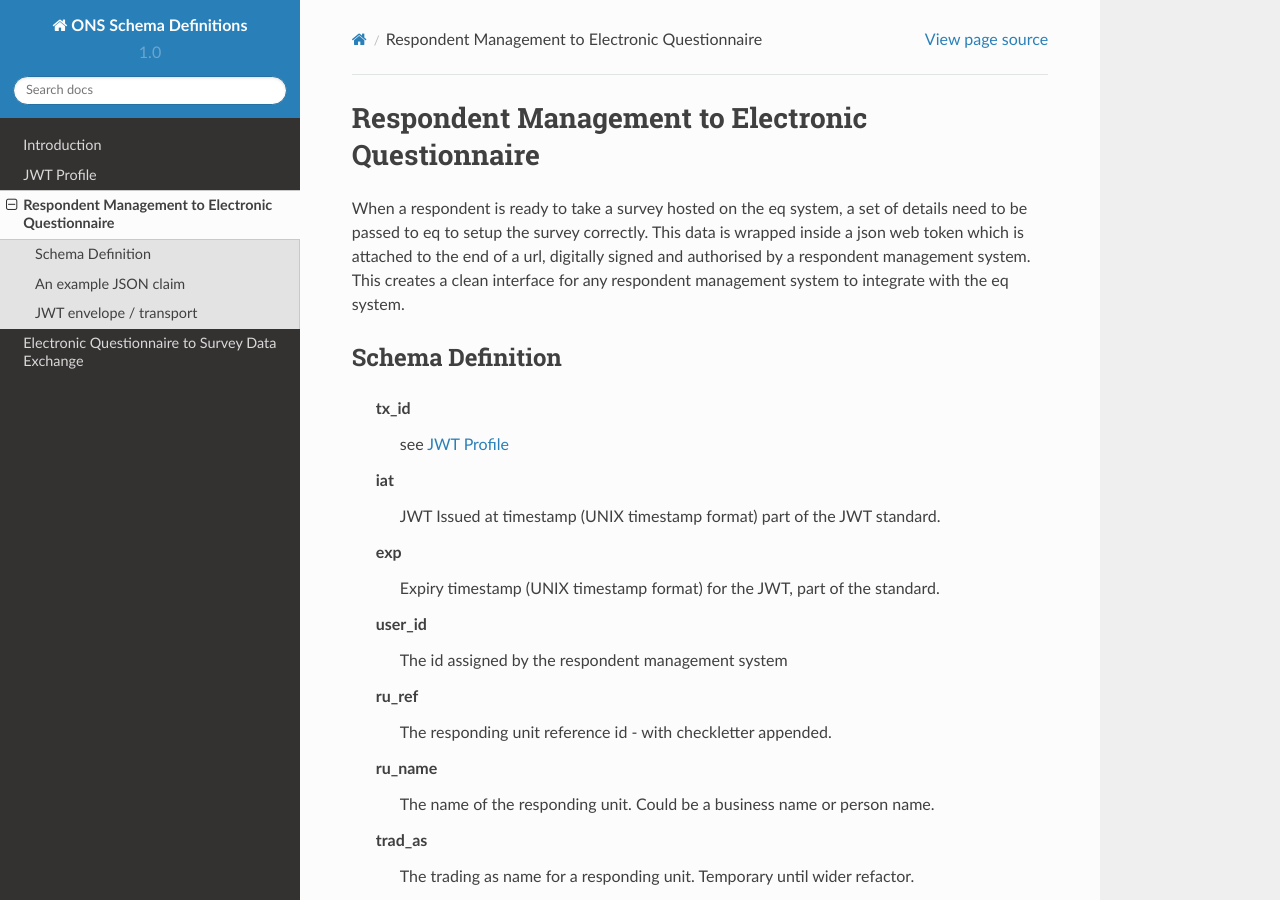
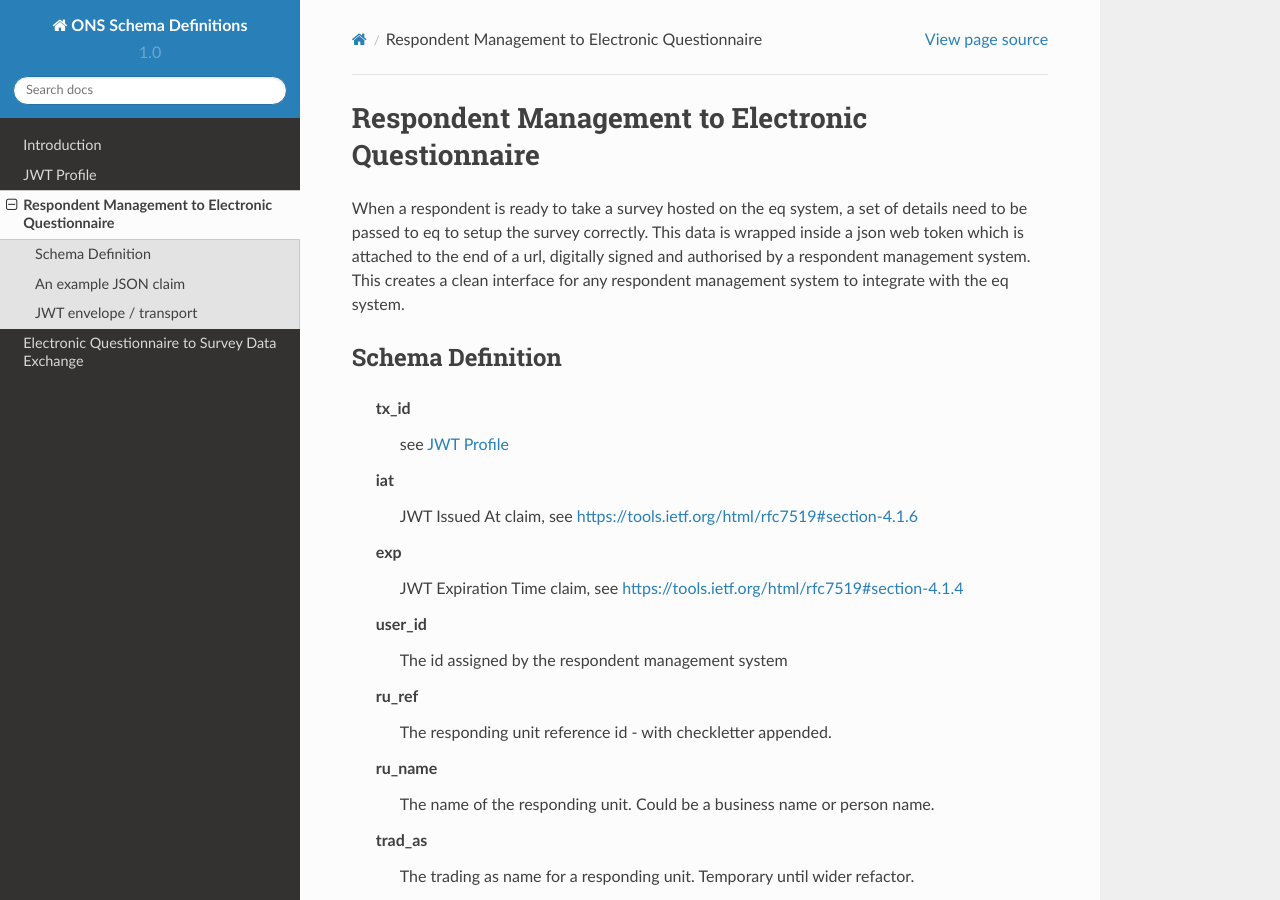
Before and after one commit to ONSdigital/ons-schema-definitions, a Sphinx documentation site: the page built from docs/respondent_management_to_electronic_questionnaire.rst, in a window 1280 px wide and 900 px high. Built offline with Sphinx 7.4.7 and the Read the Docs theme 2.0.0, drawn with Linux system fonts in a browser that asks for light colours; some of the changed text lies outside the part shown.

Commit message:
Update to be more specific about exp and iat JWT claims

```diff
--- a/docs/respondent_management_to_electronic_questionnaire.rst
+++ b/docs/respondent_management_to_electronic_questionnaire.rst
@@ -12,9 +12,9 @@ Schema Definition
   tx_id
     see :doc:`jwt_profile`
   iat
-    JWT Issued at timestamp (UNIX timestamp format) part of the JWT standard.
+    JWT Issued At claim, see https://tools.ietf.org/html/rfc7519#section-4.1.6
   exp
-    Expiry timestamp (UNIX timestamp format) for the JWT, part of the standard.
+    JWT Expiration Time claim, see https://tools.ietf.org/html/rfc7519#section-4.1.4
   user_id
     The id assigned by the respondent management system
   ru_ref
@@ -62,8 +62,8 @@ An example JSON claim
 
   {
     "tx_id": "0f534ffc-9442-414c-b39f-a756b4adc6cb",
-    "iat":"1458047712",
-    "exp":"1458057712",
+    "iat": 1458047712,
+    "exp": 1458057712,
     "user_id": "64389274239",
     "ru_ref": "7897897J",
     "ru_name": "",
```
